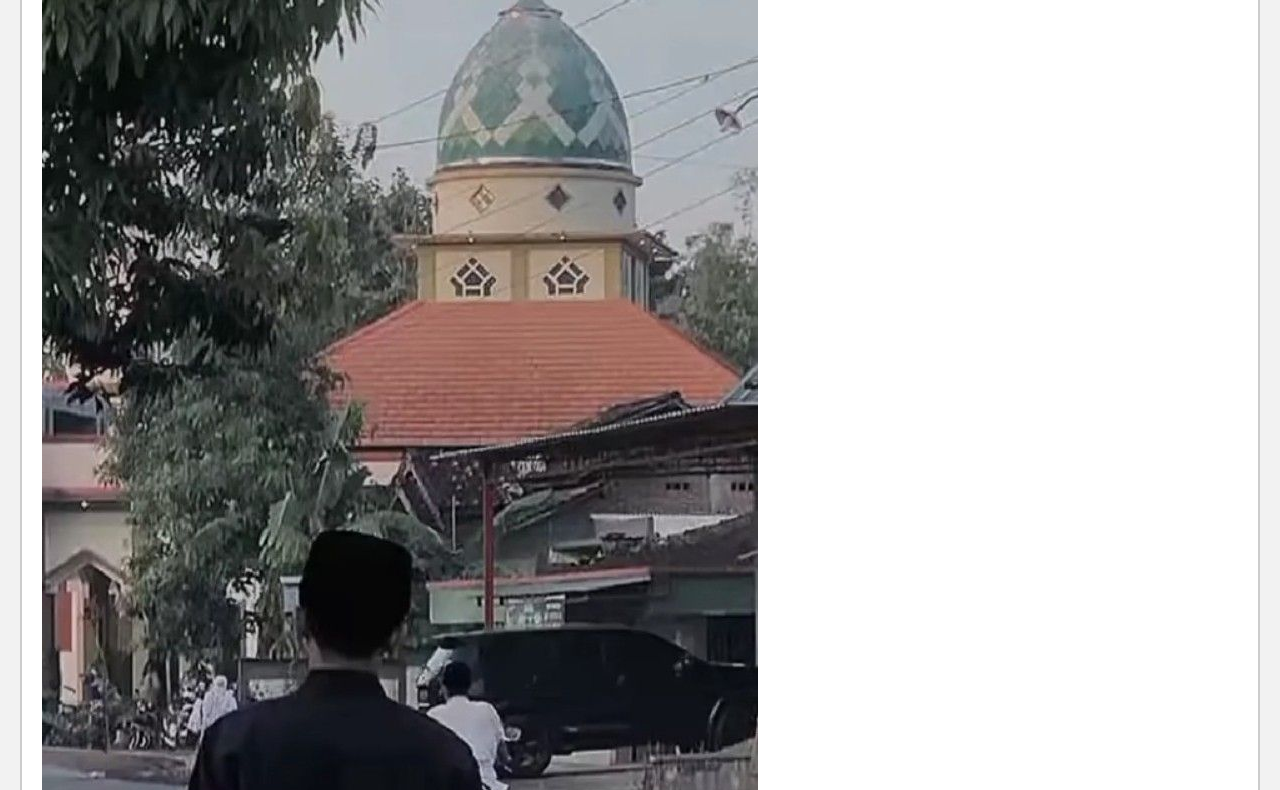
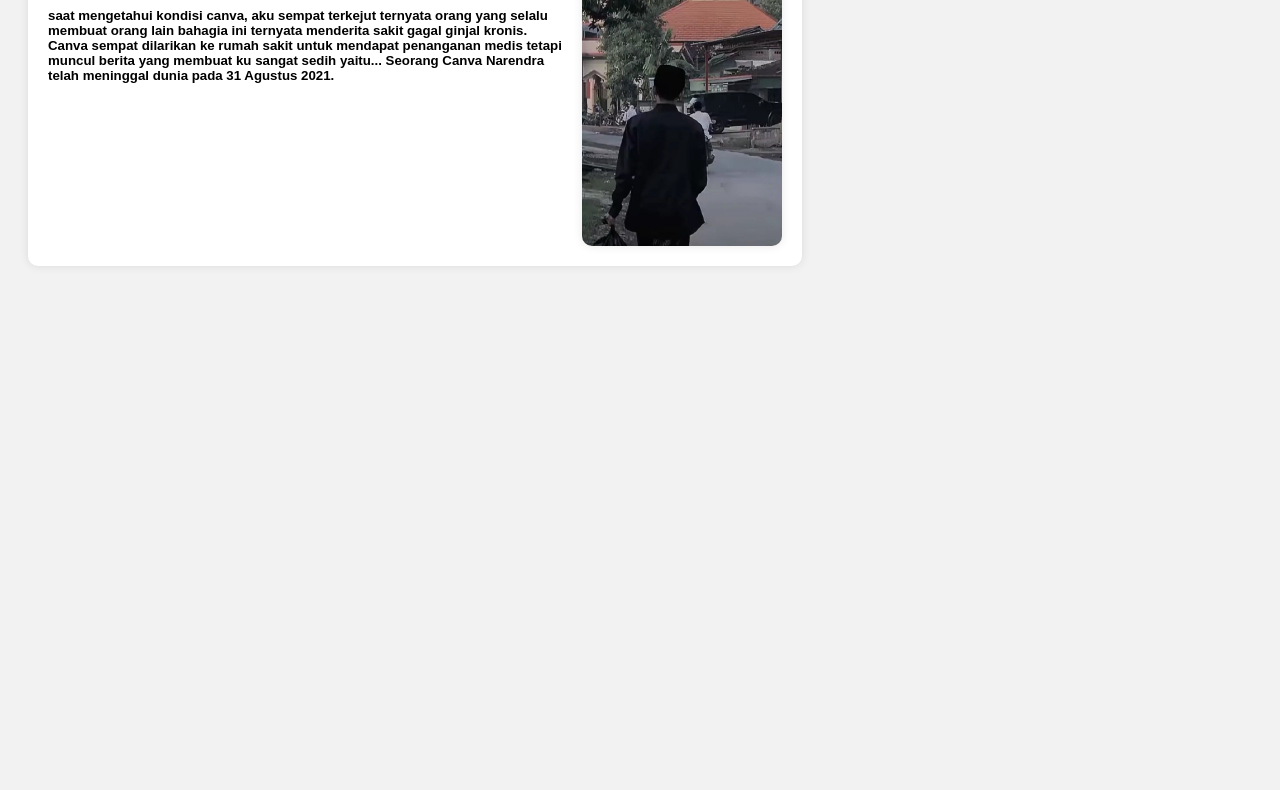
Before and after one commit to amandatugas/amandawebhosting.github.io, a plain HTML site: page index.html in a window 1280 px wide. Shown: the part 158-948 px from the top of the page. After the commit the page ends 800 px from the top, so only its background shows below. Drawn offline with Linux system fonts and the light colour scheme; files whose address does not match are found by name.

Commit message:
Add files via upload

```diff
--- a/design.css
+++ b/design.css
@@ -1,44 +1,27 @@
 body {
     font-family: Arial, sans-serif;
-    margin: 0;
-    padding: 0;
+    background-color: #f2f2f2;
 }
 
 .hero {
-    background-color: #f2f2f2;
+    display: flex;
+    align-items: center;
+    justify-content: space-between;
     padding: 20px;
 }
 
-nav ul {
-    list-style-type: none;
-    margin: 0;
-    padding: 0;
+.datel {
+    width: 60%;
+    background-color: #fff;
+    padding: 20px;
+    border-radius: 10px;
+    box-shadow: 0px 0px 10px rgba(0, 0, 0, 0.1);
 }
 
-nav ul li {
-    display: inline;
-    margin-right: 20px;
+.boy {
+    width: 200px;
+    float: right;
+    margin-left: 20px;
+    border-radius: 10px;
+    box-shadow: 0px 0px 10px rgba(0, 0, 0, 0.1);
 }
-
-nav ul li a {
-    text-decoration: none;
-    color: #333;
-}
-
-.datel {
-    background-color: #fff;
-    padding: 20px;
-    border: 2px solid #ccc;
-    border-radius: 5px;
-    margin-top: 20px;
-}
-
-.image {
-    text-align: center;
-    margin-top: 20px;
-}
-
-.image img {
-    border: 2px solid #ccc;
-    border-radius: 5px;
-}
```
